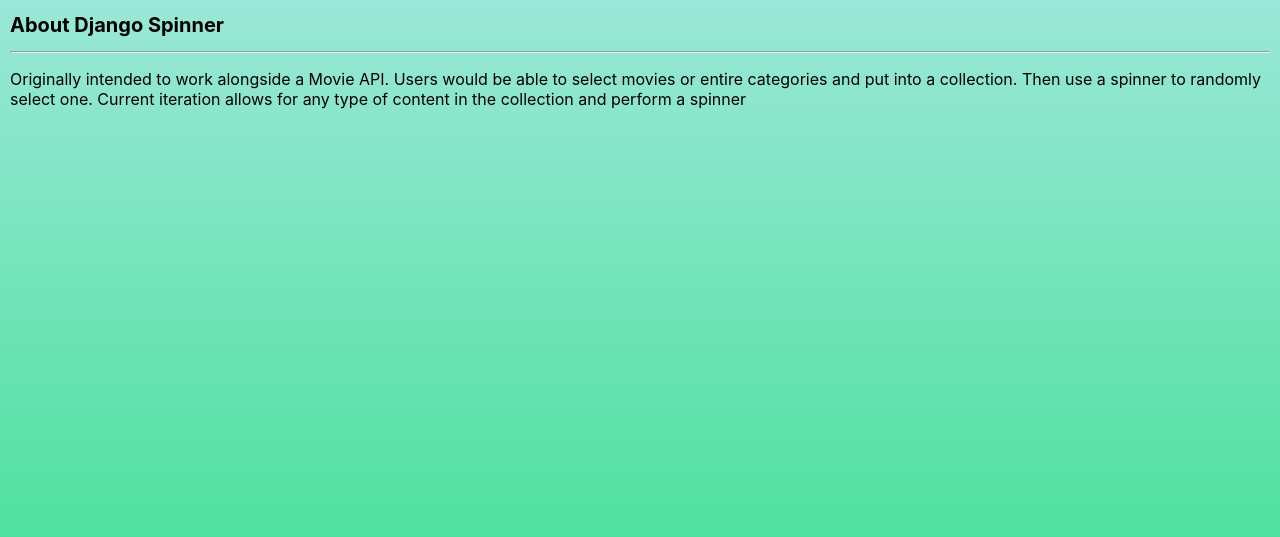
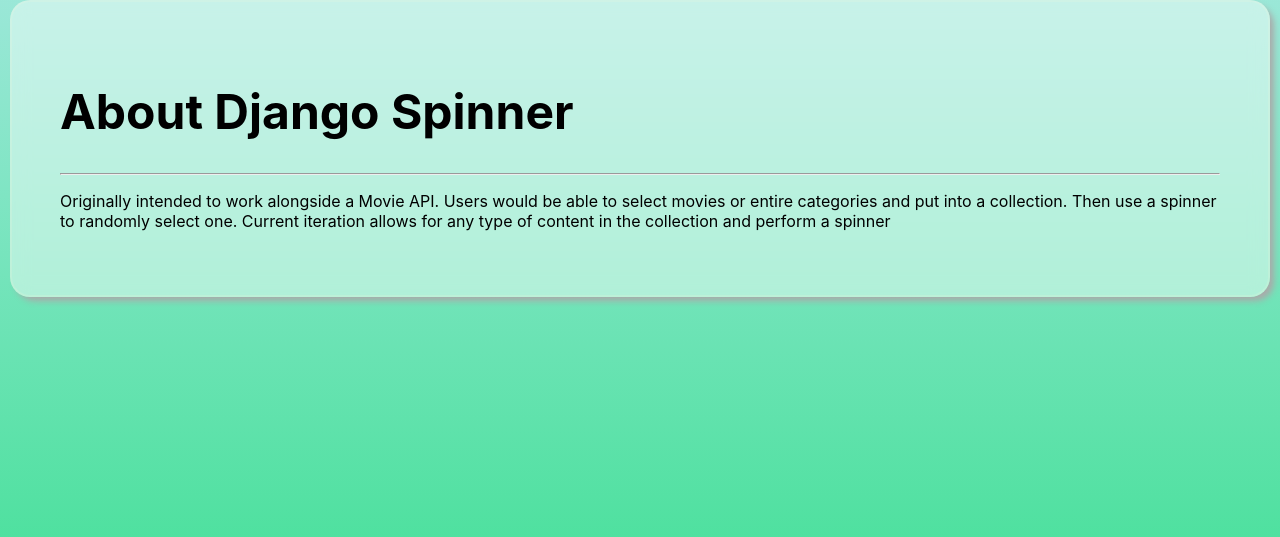
Before and after one commit to andywtse/django-spinner, a Django app: page /about/ in a window 1280 px wide. Shown: the part 54-591 px from the top of the page. Run offline with Django 4.2, Linux system fonts and the light colour scheme.

Commit message:
Adds shadows and normalized layout to all pages

```diff
--- /dev/null
+++ b/main_app/static/css/about.css
@@ -0,0 +1,15 @@
+.about-box {
+  border-radius: 20px;
+  border: 2px rgb(242, 243, 217, 0.18) solid;
+  background: rgb(255, 255, 255, 0.45);
+  -webkit-backdrop-filter: blur( 8px );
+  backdrop-filter: blur( 9px );
+  padding: 2em;
+  margin: 0em;
+  font-size: 24px;
+  box-shadow: var(--card-box-shadow);
+}
+
+p {
+  font-size:30px;
+}
--- a/main_app/static/css/collections/collection-index.css
+++ b/main_app/static/css/collections/collection-index.css
@@ -4,6 +4,7 @@
   background: rgb(255, 255, 255, 0.45);
   -webkit-backdrop-filter: blur( 8px );
   backdrop-filter: blur( 9px );
+  box-shadow: var(--card-box-shadow);
   padding: 2em;
   margin: 2em 0;
 }
@@ -14,6 +15,7 @@
   background: rgb(255, 255, 255, 0.45);
   -webkit-backdrop-filter: blur( 8px );
   backdrop-filter: blur( 9px );
+  box-shadow: var(--card-box-shadow);
   padding: 2em;
   display: flex;
   flex-direction: row;
--- a/main_app/static/css/form.css
+++ b/main_app/static/css/form.css
@@ -6,6 +6,7 @@
   backdrop-filter: blur( 9px );
   padding: 2em;
   margin: 2em 0;
+  box-shadow: var(--card-box-shadow);
 }
 
 .form-container {
@@ -16,6 +17,7 @@
   background: rgb(255, 255, 255, 0.45);
   -webkit-backdrop-filter: blur( 8px );
   backdrop-filter: blur( 9px );
+  box-shadow: var(--card-box-shadow);
   padding: 2em;
   margin: 2em 0;
   width: 100%;
--- a/main_app/templates/about.html
+++ b/main_app/templates/about.html
@@ -1,6 +1,12 @@
 {% extends 'base.html' %}
+{% load static %}
+
+{% block head %}
+  <link rel="stylesheet" type="text/css" href="{% static 'css/about.css' %}"/>
+{% endblock %}
 
 {% block content %}
+<div class="about-box">
   <h1>About Django Spinner</h1>
   <hr />
   <p class="page-content">
@@ -8,5 +14,7 @@
 
     Current iteration allows for any type of content in the collection and perform a spinner
   </p>
+</div>
+
 
 {% endblock %}
```
Also changed, not shown: main_app/static/css/collections/collection-detail.css (+32 -0 lines), main_app/templates/collections/detail.html (+41 -1 lines). Lines whose indentation alone changed are shown as unchanged.
